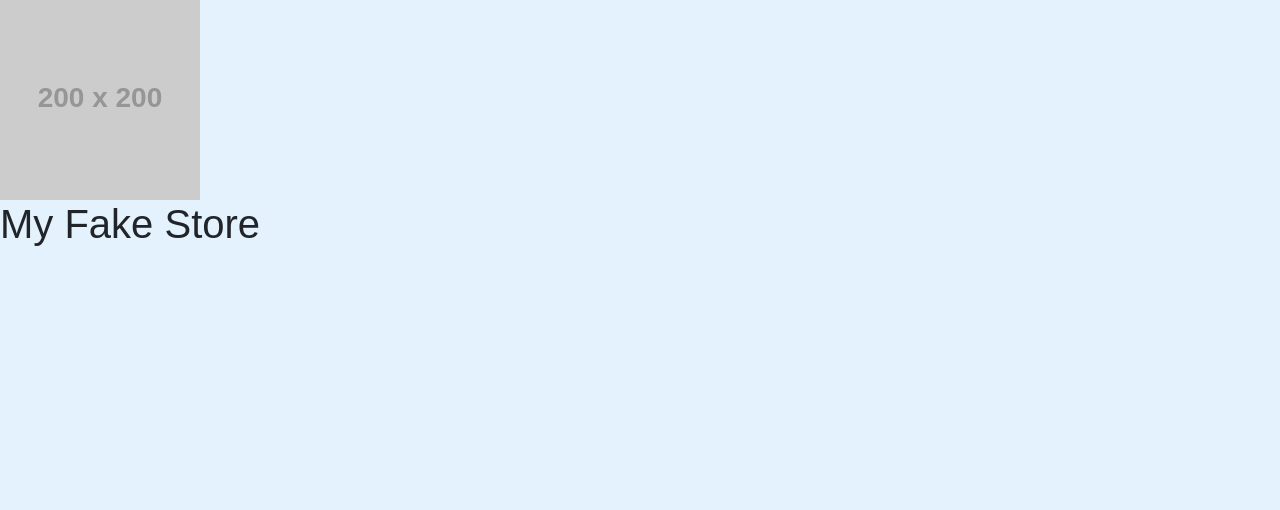
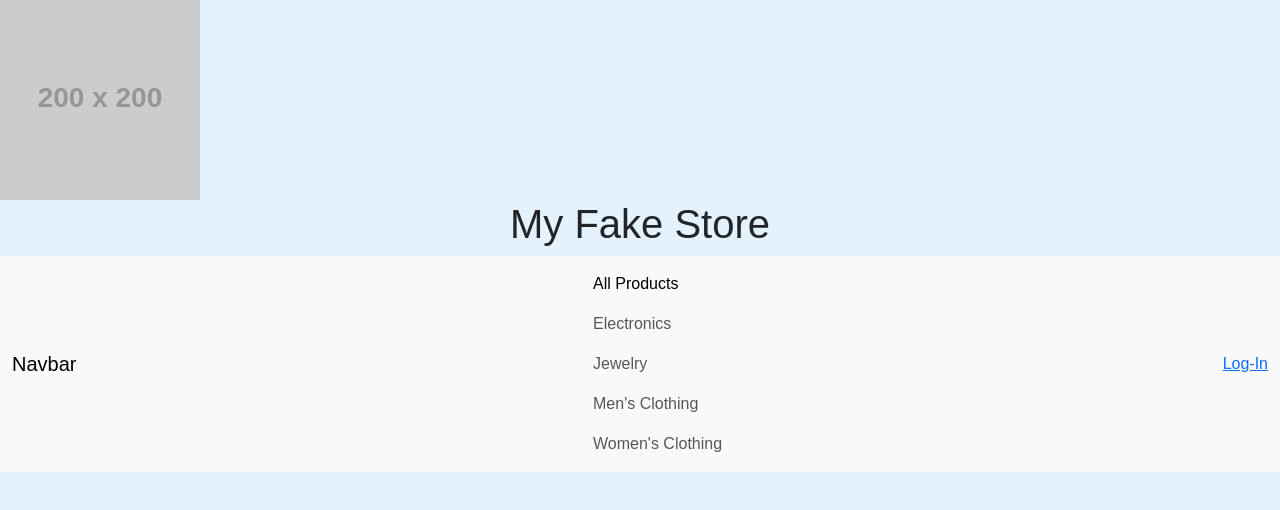
Before and after one commit to CDChamberlin/Mini-Project-1, a website with bundled scripts: page Express/myapp/public/index.html in a window 1280 px wide. Built offline with nearby package versions, Linux system fonts and the light colour scheme; no server answers; placeholder pictures from the web are drawn by us.

Commit message:
Set up nav-bar and sorting.

```diff
--- a/Express/myapp/public/css/index.css
+++ b/Express/myapp/public/css/index.css
@@ -1,6 +1,16 @@
 body {
   font-family: Arial, Helvetica, sans-serif;
   background-color: #e3f2fd;
+}
+header{
+  display: inline;
+}
+h1{
+  text-align: center;
+  display: grid;
+}
+ul .navbar-nav{
+  display: inline;
 }
 #card-list{
   display: flex;
--- a/Express/myapp/public/css/style.css
+++ b/Express/myapp/public/css/style.css
@@ -4,7 +4,8 @@ body {
 
   }
   header{
-    display: inline;
+    display: inline-flex;
+    flex-direction: row;
   }
   h1{
     text-align: center;
--- a/Express/myapp/public/index.html
+++ b/Express/myapp/public/index.html
@@ -24,6 +24,45 @@
       />
       <h1>My Fake Store</h1>
     </header>
+    <nav class="navbar bg-body-tertiary">
+      <div class="container-fluid">
+        <a class="navbar-brand">Navbar</a>
+
+        <ui class="navbar-nav">
+          <li class="nav-item">
+            <a
+              class="nav-link active"
+              aria-current="page"
+              href="#"
+              onclick="filterCatagories('all Catagories')"
+              >All Products</a
+            >
+          </li>
+          <li class="nav-item">
+            <a class="nav-link" onclick="filterCatagories('electronics')" href="#"
+              >Electronics</a
+            >
+          </li>
+          <li class="nav-item">
+            <a class="nav-link" onclick="filterCatagories('jewelery')" href="#"
+              >Jewelry</a
+            >
+          </li>
+          <li class="nav-item">
+            <a class="nav-link" onclick="filterCatagories(`men's clothing`)" href="#"
+              >Men's Clothing</a
+            >
+          </li>
+          <li class="nav-item">
+            <a class="nav-link" onclick="filterCatagories(`women's clothing`)" href="#"
+              >Women's Clothing</a
+            >
+          </li>
+        </ui>
+        <a class="btn-success" href="login.html">Log-In</a>
+
+      </div>
+    </nav>
     <!-- <article id="featured">
       <div
         id="carouselExampleCaptions"
@@ -115,10 +154,15 @@
       </article>
     </template>
     <template id="small-card">
-      <div class="card mb-3" style="max-width: 400px;">
+      <div class="card mb-3" style="max-width: 400px">
         <div class="row g-0">
           <div class="col-md-4">
-            <img src="..." class="img-fluid rounded-start" alt="..." id="small-card-img">
+            <img
+              src="..."
+              class="img-fluid rounded-start"
+              alt="..."
+              id="small-card-img"
+            />
           </div>
           <div class="col-md-8">
             <div class="card-body">
@@ -127,7 +171,11 @@
             </div>
           </div>
           <div class="row g-0">
-            <p class="card-text">This is a wider card with supporting text below as a natural lead-in to additional content. This content is a little bit longer.</p>
+            <p class="card-text">
+              This is a wider card with supporting text below as a natural
+              lead-in to additional content. This content is a little bit
+              longer.
+            </p>
           </div>
         </div>
       </div>
@@ -164,14 +212,17 @@
       crossorigin="anonymous"
     ></script>
     <script
-      src="https://unpkg.com/@popperjs/core@2"
+      src="https://cdn.jsdelivr.net/npm/@popperjs/core@2.11.8/dist/umd/popper.min.js"
+      integrity="sha384-I7E8VVD/ismYTF4hNIPjVp/Zjvgyol6VFvRkX/vR+Vc4jQkC+hVqc2pM8ODewa9r"
       crossorigin="anonymous"
     ></script>
     <script
-      src="https://cdn.jsdelivr.net/npm/bootstrap@5.3.1/dist/js/bootstrap.bundle.min.js"
-      integrity="sha384-HwwvtgBNo3bZJJLYd8oVXjrBZt8cqVSpeBNS5n7C8IVInixGAoxmnlMuBnhbgrkm"
+      src="https://cdn.jsdelivr.net/npm/bootstrap@5.3.2/dist/js/bootstrap.min.js"
+      integrity="sha384-BBtl+eGJRgqQAUMxJ7pMwbEyER4l1g+O15P+16Ep7Q9Q+zqX6gSbd85u4mG4QzX+"
       crossorigin="anonymous"
     ></script>
-    <script src="js/script.js"></script>
+
+     <script src="js/script.js"></script>
+
   </body>
 </html>
--- a/Express/myapp/public/js/script.js
+++ b/Express/myapp/public/js/script.js
@@ -37,9 +37,9 @@ function isValidHttpUrl(string) {
 }
 console.log(productList);
 function filterCatagories(event) {
-  //dropdown selected.
+  console.log("Hi")
   const list = document.getElementById("card-list");
-  const selected = event.target.value; // Gets the selections from the dropdown menu.
+  const selected = event; // Gets the selections from the dropdown menu.
   while (list.hasChildNodes()) list.removeChild(list.firstChild);
 
   if (selected === "all Catagories") {
```
